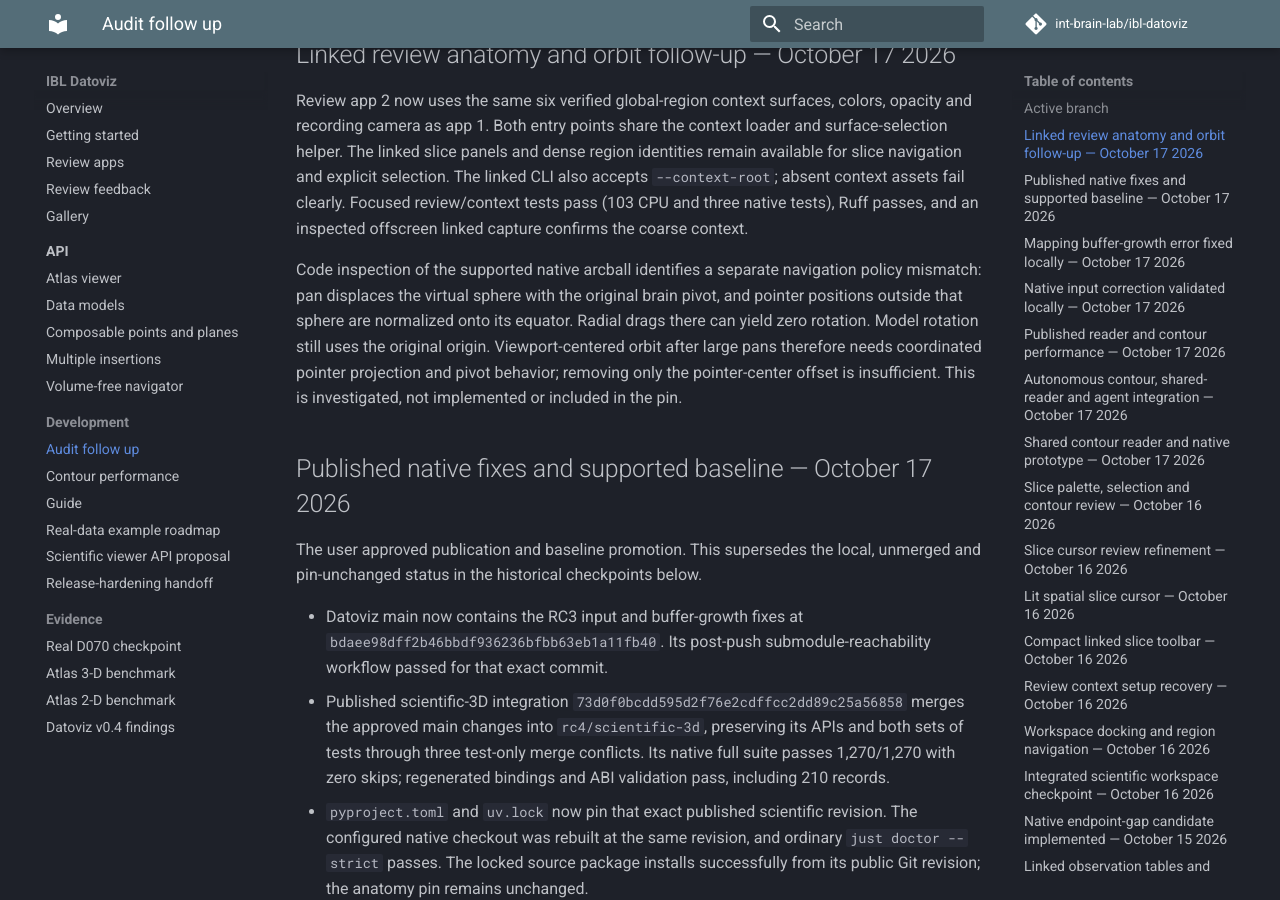
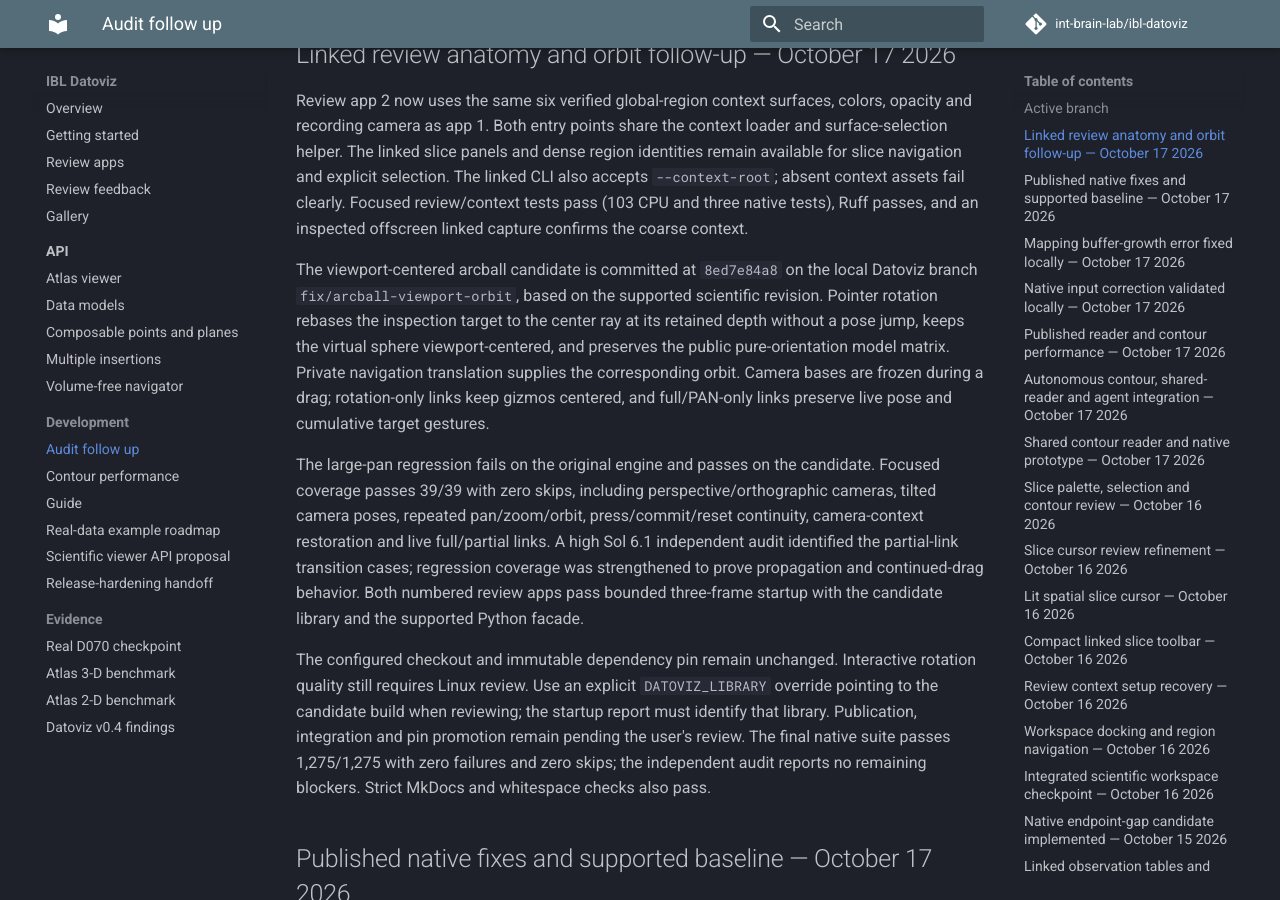
Before and after one commit to int-brain-lab/ibl-datoviz, an MkDocs documentation site: the page built from docs/NEXT_STEPS.md, in a window 1280 px wide and 900 px high, scrolled down 362 px. Built offline with MkDocs 1.6.1 and Material for MkDocs 9.7.7, drawn with Linux system fonts in a browser that asks for light colours; comment, search, counter and statistics services are not loaded.

Commit message:
Record audited arcball candidate and pending interaction review

```diff
--- a/docs/NEXT_STEPS.md
+++ b/docs/NEXT_STEPS.md
@@ -19,13 +19,11 @@
 Focused review/context tests pass (103 CPU and three native tests), Ruff passes,
 and an inspected offscreen linked capture confirms the coarse context.
 
-Code inspection of the supported native arcball identifies a separate navigation
-policy mismatch: pan displaces the virtual sphere with the original brain pivot,
-and pointer positions outside that sphere are normalized onto its equator.
-Radial drags there can yield zero rotation. Model rotation still uses the original
-origin. Viewport-centered orbit after large pans therefore needs coordinated
-pointer projection and pivot behavior; removing only the pointer-center offset
-is insufficient. This is investigated, not implemented or included in the pin.
+The viewport-centered arcball candidate is committed at `8ed7e84a8` on the local Datoviz branch `fix/arcball-viewport-orbit`, based on the supported scientific revision. Pointer rotation rebases the inspection target to the center ray at its retained depth without a pose jump, keeps the virtual sphere viewport-centered, and preserves the public pure-orientation model matrix. Private navigation translation supplies the corresponding orbit. Camera bases are frozen during a drag; rotation-only links keep gizmos centered, and full/PAN-only links preserve live pose and cumulative target gestures.
+
+The large-pan regression fails on the original engine and passes on the candidate. Focused coverage passes 39/39 with zero skips, including perspective/orthographic cameras, tilted camera poses, repeated pan/zoom/orbit, press/commit/reset continuity, camera-context restoration and live full/partial links. A high Sol 6.1 independent audit identified the partial-link transition cases; regression coverage was strengthened to prove propagation and continued-drag behavior. Both numbered review apps pass bounded three-frame startup with the candidate library and the supported Python facade.
+
+The configured checkout and immutable dependency pin remain unchanged. Interactive rotation quality still requires Linux review. Use an explicit `DATOVIZ_LIBRARY` override pointing to the candidate build when reviewing; the startup report must identify that library. Publication, integration and pin promotion remain pending the user's review. The final native suite passes 1,275/1,275 with zero failures and zero skips; the independent audit reports no remaining blockers. Strict MkDocs and whitespace checks also pass.
 
 ## Published native fixes and supported baseline — October 17 2026
 
```
